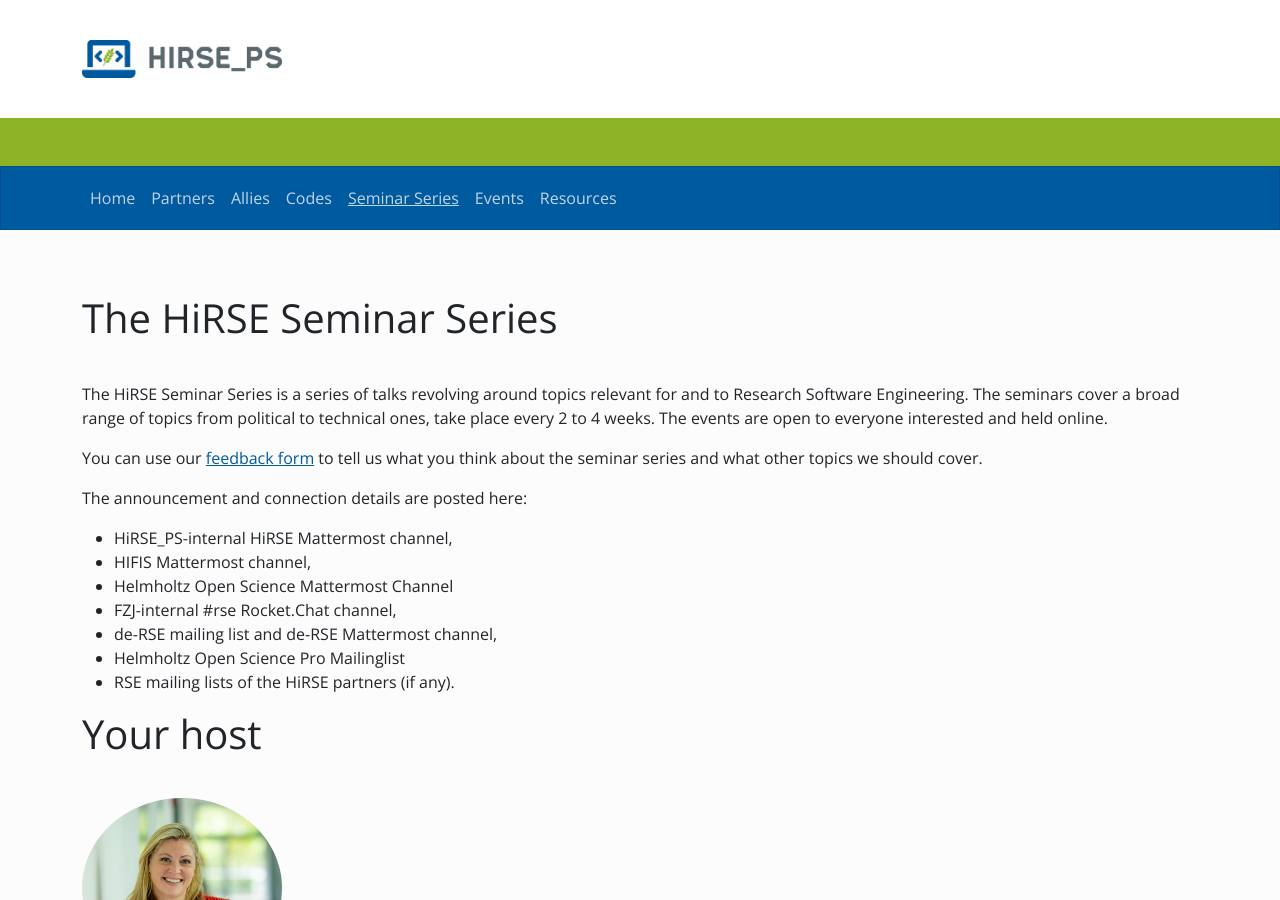
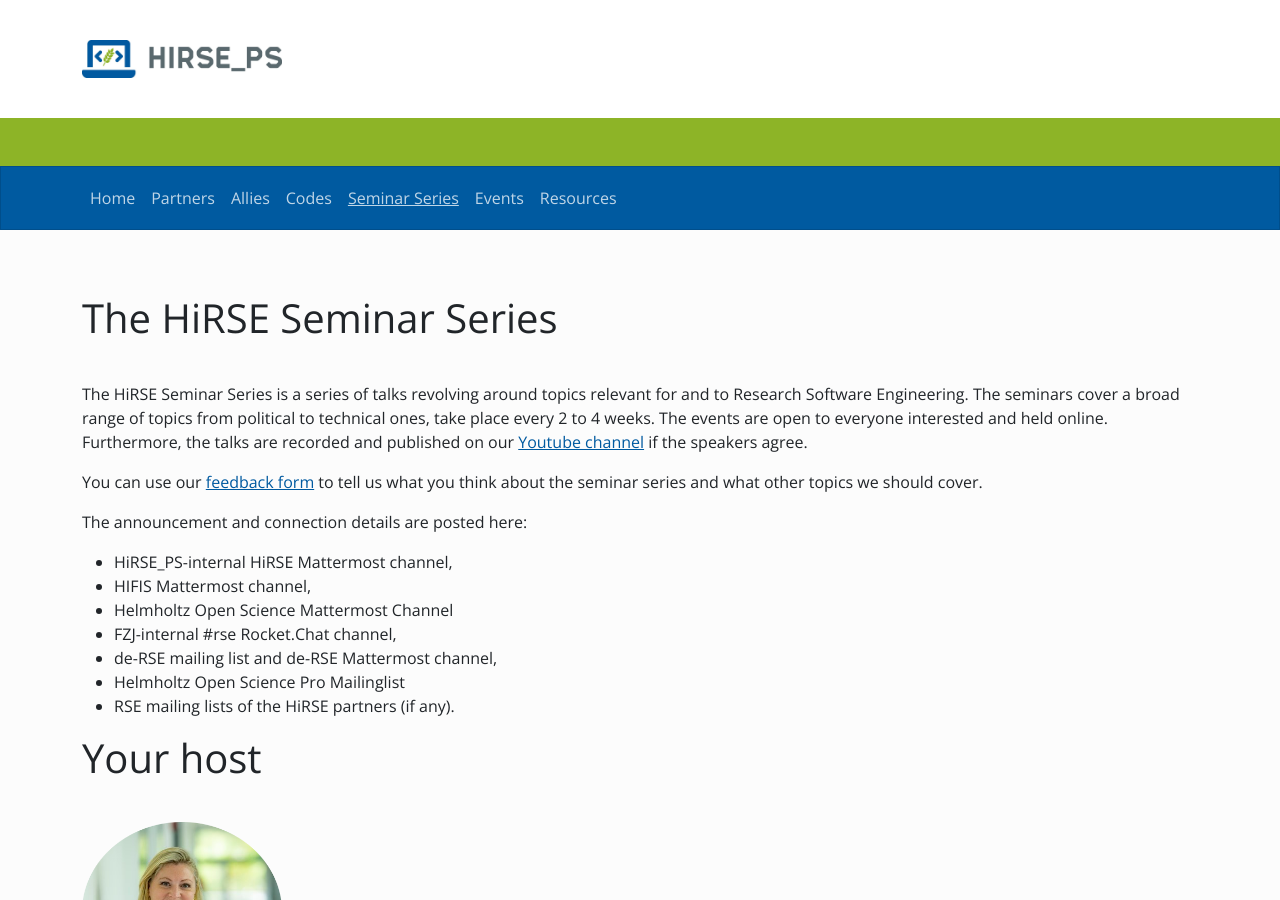
Before and after one commit to Helmholtz-HiRSE/helmholtz-hirse.github.io, a Jekyll site: the page built from series.md, in a window 1280 px wide and 900 px high. Built offline with Jekyll 4.4.1, drawn with Linux system fonts in a browser that asks for light colours; nearby versions of some CDN libraries.

Commit message:
Update series.md
Added a link to the Youtube channel, so that recordings are easier to find.

```diff
--- a/series.md
+++ b/series.md
@@ -8,6 +8,8 @@ title:  "HiRSE Seminar Series"
 The HiRSE Seminar Series is a series of talks revolving around topics relevant for and to Research Software Engineering.
 The seminars cover a broad range of topics from political to technical ones, take place every 2 to 4 weeks.
 The events are open to everyone interested and held online.
+Furthermore, the talks are recorded and published on our [Youtube channel](https://www.youtube.com/channel/UCnto_Yhp1G1Dw1Dlyr_00cg)
+if the speakers agree.
 
 You can use our [feedback form](https://forms.gle/XH2fMa3MEikjB9pt5) to tell us what you think about the seminar series and what other topics we should cover.
 
```
